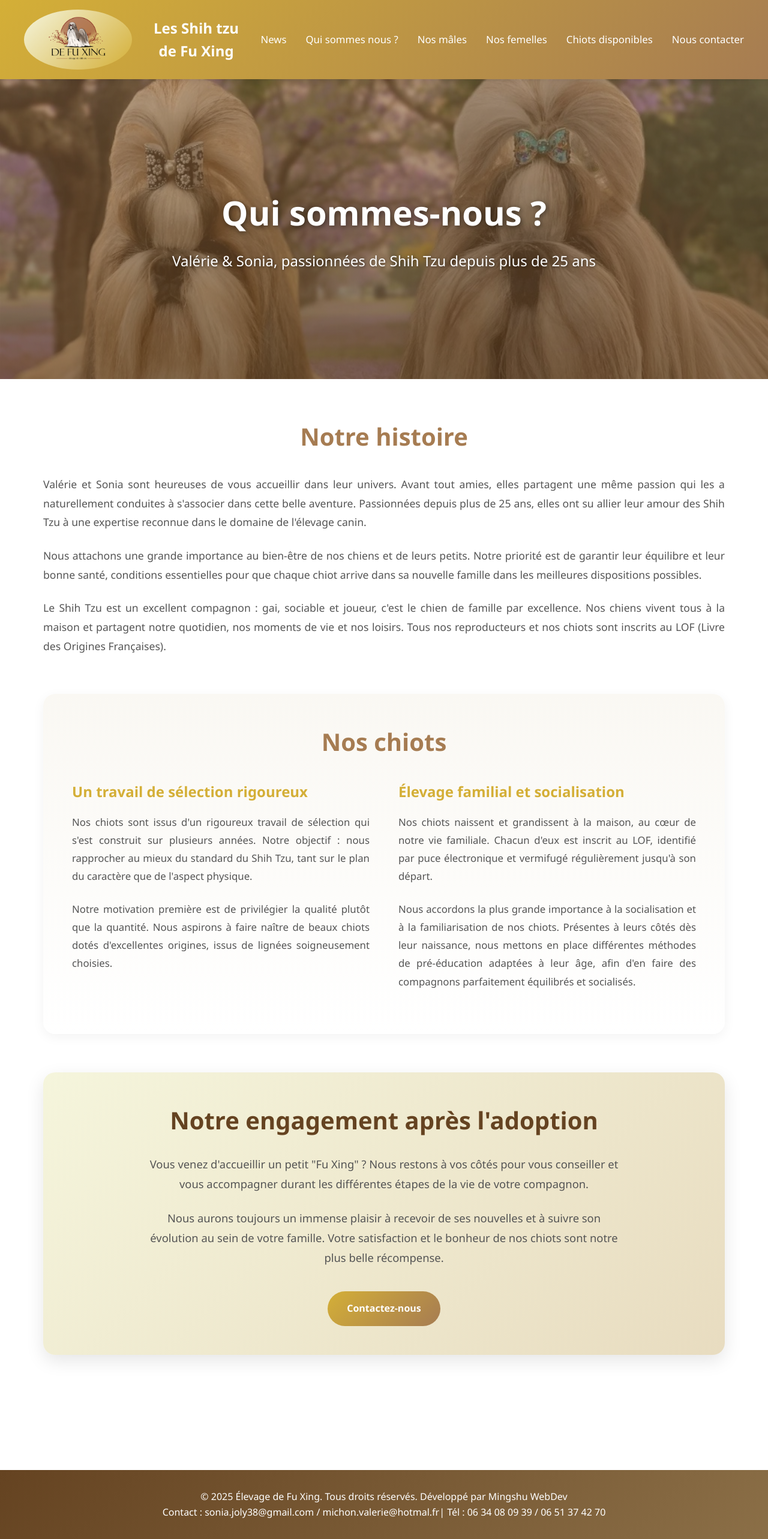
After one commit to Mingshu38/fu_xing, a PHP site: page /a_propos.html in a window 1280 px wide. The commit adds this page. Shown: the whole page at 60% size. Run offline with PHP 8.4, Linux system fonts and the light colour scheme.

Commit message:
About page

```diff
--- /dev/null
+++ b/a_propos.html
@@ -0,0 +1,110 @@
+<!DOCTYPE html>
+<html lang="fr">
+
+<head>
+    <meta charset="UTF-8">
+    <meta name="viewport" content="width=device-width, initial-scale=1.0">
+    <link rel="stylesheet" href="./style.css">
+    <title>Élévage de Fu Xing</title>
+</head>
+
+<body>
+    <!-- ########## HEADER ########### -->
+    <header>
+        <div class="header-container">
+            <!-- ############ NAVIGATION ########## -->
+            <a href="index.html" class="logo">
+                <div class="logo-placeholder"><img src="./assets/img/logo.webp" alt=""></div>
+                <h1>Les Shih tzu <br> de Fu Xing</h1>
+            </a>
+            <nav>
+                <ul>
+                    <li><a href="#news">News</a></li>
+                    <li><a href="./a_propos.html">Qui sommes nous ?</a></li>
+                    <li><a href="#males">Nos mâles</a></li>
+                    <li><a href="#femelles">Nos femelles</a></li>
+                    <li><a href="#chiots">Chiots disponibles</a></li>
+                    <li><a href="#contact">Nous contacter</a></li>
+                </ul>
+            </nav>
+             <!-- ############ BURGER MENU ########## -->
+            <div class="burger-menu" onclick="toggleMenu()">
+                <span></span>
+                <span></span>
+                <span></span>
+            </div>
+        </div>
+    </header>
+
+    <div class="mobile-nav" id="mobileNav">
+        <ul>
+            <li><a href="#news" onclick="toggleMenu()">News</a></li>
+            <li><a href="#about" onclick="toggleMenu()">Qui sommes nous ?</a></li>
+            <li><a href="#males" onclick="toggleMenu()">Nos mâles</a></li>
+            <li><a href="#femelles" onclick="toggleMenu()">Nos femelles</a></li>
+            <li><a href="#chiots" onclick="toggleMenu()">Chiots disponibles</a></li>
+            <li><a href="#contact" onclick="toggleMenu()">Nous contacter</a></li>
+        </ul>
+    </div>
+
+
+        <section class="about-hero">
+        <div class="about-overlay">
+            <div class="container">
+                <h1>Qui sommes-nous ?</h1>
+                <p class="subtitle">Valérie & Sonia, passionnées de Shih Tzu depuis plus de 25 ans</p>
+            </div>
+        </div>
+    </section>
+
+    <div class="container about-content">
+        <section class="about-section">
+            <div class="about-text">
+                <h2>Notre histoire</h2>
+                <p>Valérie et Sonia sont heureuses de vous accueillir dans leur univers. Avant tout amies, elles partagent une même passion qui les a naturellement conduites à s'associer dans cette belle aventure. Passionnées depuis plus de 25 ans, elles ont su allier leur amour des Shih Tzu à une expertise reconnue dans le domaine de l'élevage canin.</p>
+
+                <p>Nous attachons une grande importance au bien-être de nos chiens et de leurs petits. Notre priorité est de garantir leur équilibre et leur bonne santé, conditions essentielles pour que chaque chiot arrive dans sa nouvelle famille dans les meilleures dispositions possibles.</p>
+
+                <p>Le Shih Tzu est un excellent compagnon : gai, sociable et joueur, c'est le chien de famille par excellence. Nos chiens vivent tous à la maison et partagent notre quotidien, nos moments de vie et nos loisirs. Tous nos reproducteurs et nos chiots sont inscrits au LOF (Livre des Origines Françaises).</p>
+            </div>
+        </section>
+
+        <section class="about-section highlight-section">
+            <h2>Nos chiots</h2>
+            <div class="two-columns">
+                <div class="column">
+                    <h3>Un travail de sélection rigoureux</h3>
+                    <p>Nos chiots sont issus d'un rigoureux travail de sélection qui s'est construit sur plusieurs années. Notre objectif : nous rapprocher au mieux du standard du Shih Tzu, tant sur le plan du caractère que de l'aspect physique.</p>
+
+                    <p>Notre motivation première est de privilégier la qualité plutôt que la quantité. Nous aspirons à faire naître de beaux chiots dotés d'excellentes origines, issus de lignées soigneusement choisies.</p>
+                </div>
+
+                <div class="column">
+                    <h3>Élevage familial et socialisation</h3>
+                    <p>Nos chiots naissent et grandissent à la maison, au cœur de notre vie familiale. Chacun d'eux est inscrit au LOF, identifié par puce électronique et vermifugé régulièrement jusqu'à son départ.</p>
+
+                    <p>Nous accordons la plus grande importance à la socialisation et à la familiarisation de nos chiots. Présentes à leurs côtés dès leur naissance, nous mettons en place différentes méthodes de pré-éducation adaptées à leur âge, afin d'en faire des compagnons parfaitement équilibrés et socialisés.</p>
+                </div>
+            </div>
+        </section>
+
+        <section class="about-section commitment-section">
+            <div class="commitment-box">
+                <h2>Notre engagement après l'adoption</h2>
+                <p>Vous venez d'accueillir un petit "Fu Xing" ? Nous restons à vos côtés pour vous conseiller et vous accompagner durant les différentes étapes de la vie de votre compagnon.</p>
+                <p>Nous aurons toujours un immense plaisir à recevoir de ses nouvelles et à suivre son évolution au sein de votre famille. Votre satisfaction et le bonheur de nos chiots sont notre plus belle récompense.</p>
+                <a href="contact.php" class="btn">Contactez-nous</a>
+            </div>
+        </section>
+    </div>
+
+        <!-- ############ FOOTER ########## -->
+    <footer>
+        <p>&copy; 2025 Élevage de Fu Xing. Tous droits réservés. Développé par Mingshu WebDev</p>
+        <p>Contact : sonia.joly38@gmail.com / michon.valerie@hotmal.fr| Tél : 06 34 08 09 39 / 06 51 37 42 70</p>
+    </footer>
+
+    <script src="./script.js"></script>
+</body>
+
+</html>
--- a/index.html
+++ b/index.html
@@ -20,7 +20,7 @@
             <nav>
                 <ul>
                     <li><a href="#news">News</a></li>
-                    <li><a href="#about">À propos</a></li>
+                    <li><a href="./a_propos.html">Qui sommes nous ?</a></li>
                     <li><a href="#males">Nos mâles</a></li>
                     <li><a href="#femelles">Nos femelles</a></li>
                     <li><a href="#chiots">Chiots disponibles</a></li>
@@ -39,7 +39,7 @@
     <div class="mobile-nav" id="mobileNav">
         <ul>
             <li><a href="#news" onclick="toggleMenu()">News</a></li>
-            <li><a href="#about" onclick="toggleMenu()">Qui sommes nous ?</a></li>
+            <li><a href="./a_propos.html" onclick="toggleMenu()">Qui sommes nous ?</a></li>
             <li><a href="#males" onclick="toggleMenu()">Nos mâles</a></li>
             <li><a href="#femelles" onclick="toggleMenu()">Nos femelles</a></li>
             <li><a href="#chiots" onclick="toggleMenu()">Chiots disponibles</a></li>
@@ -50,7 +50,7 @@
     <section class="hero">
         <h2>Bienvenue dans notre élevage</h2>
         <p>Passionnées par les shih tzu depuis plus de 25 ans</p>
-        <a href="#about" class="btn">Découvrir notre histoire</a>
+        <a href="./a_propos.html" class="btn">Découvrir notre histoire</a>
     </section>
      <!-- ############ NEWS ########## -->
      <section id="news" class="news-section">
--- a/style.css
+++ b/style.css
@@ -1,5 +1,5 @@
 @import url("https://fonts.googleapis.com/css2?family=Poppins:wght@400;500;600;700&display=swap");
-@import url('https://fonts.googleapis.com/css2?family=Merriweather:ital,opsz,wght@0,18..144,300..900;1,18..144,300..900&family=Poppins:ital,wght@0,100;0,200;0,300;0,400;0,500;0,600;0,700;0,800;0,900;1,100;1,200;1,300;1,400;1,500;1,600;1,700;1,800;1,900&display=swap');
+
 
 * {
     margin: 0;
@@ -25,7 +25,6 @@ header {
 .header-container {
     max-width: 1200px;
     margin: 0 auto;
-    padding: 0 2rem;
     display: flex;
     justify-content: space-between;
     align-items: center;
@@ -338,6 +337,7 @@ footer {
 @media (max-width: 1024px) {
     .header-container {
         flex-direction: row;
+        padding: 0 2rem;
     }
 
     nav {
@@ -351,7 +351,7 @@ footer {
     .mobile-nav {
         display: none;
         position: fixed;
-        top: 80px;
+        top: 100px;
         left: 0;
         right: 0;
         background: linear-gradient(135deg, #d4af37 0%, #a67c52 100%);
@@ -403,3 +403,142 @@ footer {
         font-size: 1.1rem;
     }
 }
+
+/* ############ À PROPOS ############ */
+.about-hero {
+    position: relative;
+    height: 500px;
+    background: linear-gradient(rgba(139, 101, 64, 0.6), rgba(101, 67, 33, 0.7)),
+        url('./assets/img/a_propos.webp') center/cover;
+    /* Remplacez 'images/shih-tzu-hero.jpg' par le chemin de votre photo */
+    display: flex;
+    align-items: center;
+    justify-content: center;
+    color: white;
+    text-align: center;
+}
+
+.about-overlay {
+    width: 100%;
+}
+
+.about-hero h1 {
+    font-size: 3.5rem;
+    margin-bottom: 1rem;
+    text-shadow: 2px 2px 8px rgba(0, 0, 0, 0.5);
+}
+
+.about-hero .subtitle {
+    font-size: 1.5rem;
+    font-weight: 300;
+    text-shadow: 1px 1px 4px rgba(0, 0, 0, 0.5);
+}
+
+.about-content {
+    padding: 4rem 2rem;
+}
+
+.about-section {
+    margin-bottom: 4rem;
+}
+
+.about-section h2 {
+    color: #a67c52;
+    font-size: 2.5rem;
+    margin-bottom: 2rem;
+    text-align: center;
+}
+
+.about-section h3 {
+    color: #d4af37;
+    font-size: 1.5rem;
+    margin-bottom: 1rem;
+}
+
+.about-text p {
+    font-size: 1.1rem;
+    line-height: 1.8;
+    color: #555;
+    margin-bottom: 1.5rem;
+    text-align: justify;
+}
+
+.highlight-section {
+    background: linear-gradient(to bottom, #faf8f3 0%, #ffffff 100%);
+    padding: 3rem;
+    border-radius: 20px;
+    box-shadow: 0 5px 20px rgba(0, 0, 0, 0.05);
+}
+
+.two-columns {
+    display: grid;
+    grid-template-columns: repeat(auto-fit, minmax(300px, 1fr));
+    gap: 3rem;
+    margin-top: 2rem;
+}
+
+.column p {
+    font-size: 1.05rem;
+    line-height: 1.8;
+    color: #555;
+    margin-bottom: 1.5rem;
+    text-align: justify;
+}
+
+.commitment-section {
+    text-align: center;
+}
+
+.commitment-box {
+    background: linear-gradient(135deg, #f5f5dc 0%, #e8dcc0 100%);
+    padding: 3rem;
+    border-radius: 20px;
+    box-shadow: 0 10px 30px rgba(0, 0, 0, 0.1);
+}
+
+.commitment-box h2 {
+    color: #654321;
+    margin-bottom: 1.5rem;
+}
+
+.commitment-box p {
+    font-size: 1.15rem;
+    line-height: 1.8;
+    color: #555;
+    margin-bottom: 1.5rem;
+    max-width: 800px;
+    margin-left: auto;
+    margin-right: auto;
+}
+
+.commitment-box .btn {
+    margin-top: 1rem;
+    display: inline-block;
+}
+
+@media (max-width: 768px) {
+    .about-hero {
+        height: 350px;
+    }
+
+    .about-hero h1 {
+        font-size: 2.5rem;
+    }
+
+    .about-hero .subtitle {
+        font-size: 1.2rem;
+    }
+
+    .two-columns {
+        grid-template-columns: 1fr;
+        gap: 2rem;
+    }
+
+    .highlight-section {
+        padding: 2rem 1.5rem;
+    }
+
+    .commitment-box {
+        padding: 2rem 1.5rem;
+    }
+}
```
Also changed, not shown: assets/img/a_propos.webp (added), assets/img/logo.webp (added), 3 other files.
